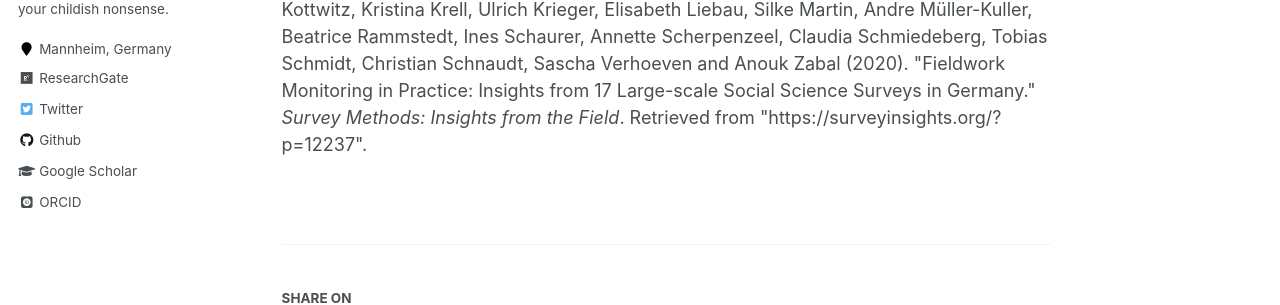
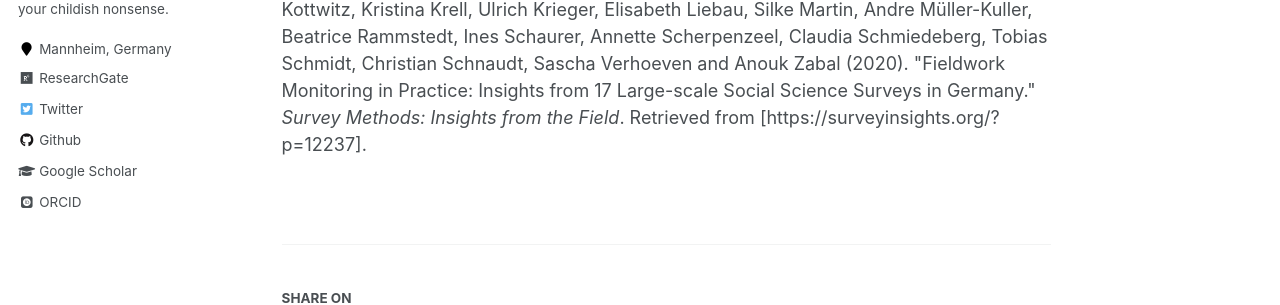
Before and after one commit to cschnaudt/cschnaudt.github.io, a Jekyll site: the page built from _publications/2020-05-25-FWM-SMIF.md, in a window 1280 px wide and 1010 px high. Shown: the part 356-661 px from the top of the window. Built offline with Jekyll 4.4.1, drawn with Linux system fonts in a browser that asks for light colours; some web fonts are replaced.

Commit message:
Update 2020-05-25-FWM-SMIF.md

```diff
--- a/_publications/2020-05-25-FWM-SMIF.md
+++ b/_publications/2020-05-25-FWM-SMIF.md
@@ -6,5 +6,5 @@ excerpt: 'This study provides a synopsis of the current fieldwork monitoring pra
 date: 2020-05-25-FWM-SMIF
 venue: 'Survey Methods: Insights from the Field'
 paperurl: ''
-citation: 'Meitinger, Katharina, Sven Stadtmüller, Henning Silber, Roman Auriga, Michael Bergmann, Michael Blohm, Manuela Blumenberg, Pablo Christmann, Barbara Felderer, Corinna Frodermann, Florian Griese, Tobias Gummer, Achim Koch, Anita Kottwitz, Kristina Krell, Ulrich Krieger, Elisabeth Liebau, Silke Martin, Andre Müller-Kuller, Beatrice Rammstedt, Ines Schaurer, Annette Scherpenzeel, Claudia Schmiedeberg, Tobias Schmidt, Christian Schnaudt, Sascha Verhoeven and Anouk Zabal (2020). &quot;Fieldwork Monitoring in Practice: Insights from 17 Large-scale Social Science Surveys in Germany.&quot; <i>Survey Methods: Insights from the Field</i>. Retrieved from "https://surveyinsights.org/?p=12237".'
+citation: 'Meitinger, Katharina, Sven Stadtmüller, Henning Silber, Roman Auriga, Michael Bergmann, Michael Blohm, Manuela Blumenberg, Pablo Christmann, Barbara Felderer, Corinna Frodermann, Florian Griese, Tobias Gummer, Achim Koch, Anita Kottwitz, Kristina Krell, Ulrich Krieger, Elisabeth Liebau, Silke Martin, Andre Müller-Kuller, Beatrice Rammstedt, Ines Schaurer, Annette Scherpenzeel, Claudia Schmiedeberg, Tobias Schmidt, Christian Schnaudt, Sascha Verhoeven and Anouk Zabal (2020). &quot;Fieldwork Monitoring in Practice: Insights from 17 Large-scale Social Science Surveys in Germany.&quot; <i>Survey Methods: Insights from the Field</i>. Retrieved from [https://surveyinsights.org/?p=12237].'
 ---
```
